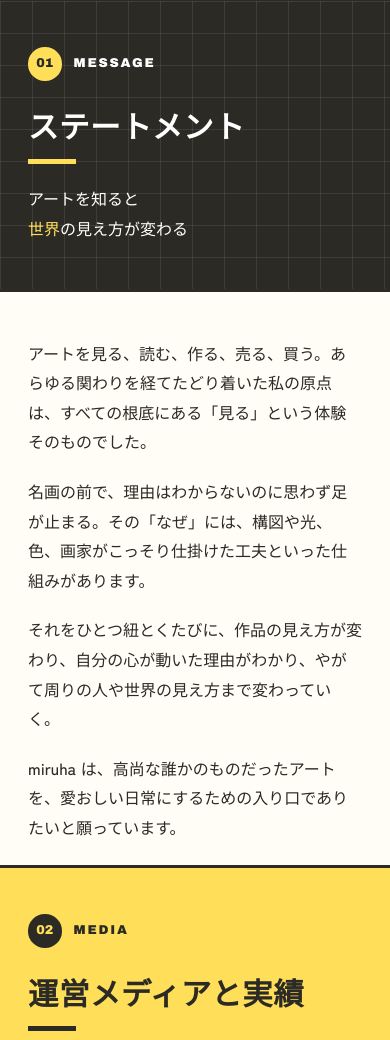
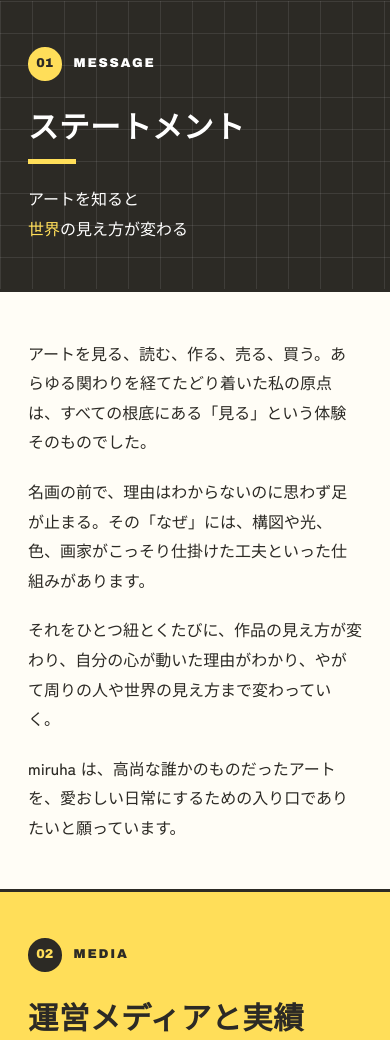
Before and after one commit to miruhart/portfolio, a plain HTML site: page index.html in a window 390 px wide. Shown: the part 800-1840 px from the top of the page. Drawn offline with Linux system fonts and the light colour scheme.

Commit message:
Add files via upload

```diff
--- a/assets/css/miruha.css
+++ b/assets/css/miruha.css
@@ -698,6 +698,10 @@ body.is-preload .button {
 		border-top: var(--line) solid var(--ink);
 	}
 
+	.panel>.inner {
+		padding-bottom: 2.8875rem;
+	}
+
 	.panel>.intro+.inner {
 		border-left: 0;
 		border-top: var(--line) solid var(--ink);
```
